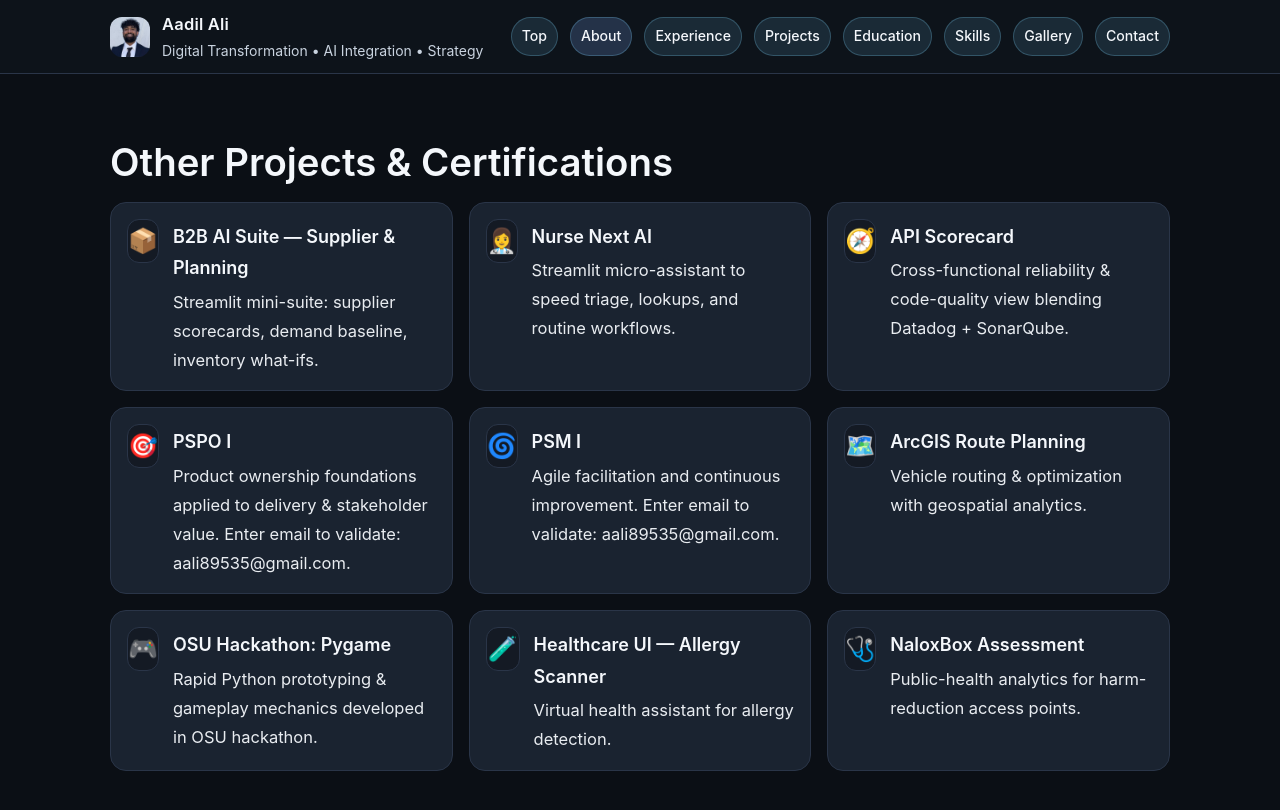
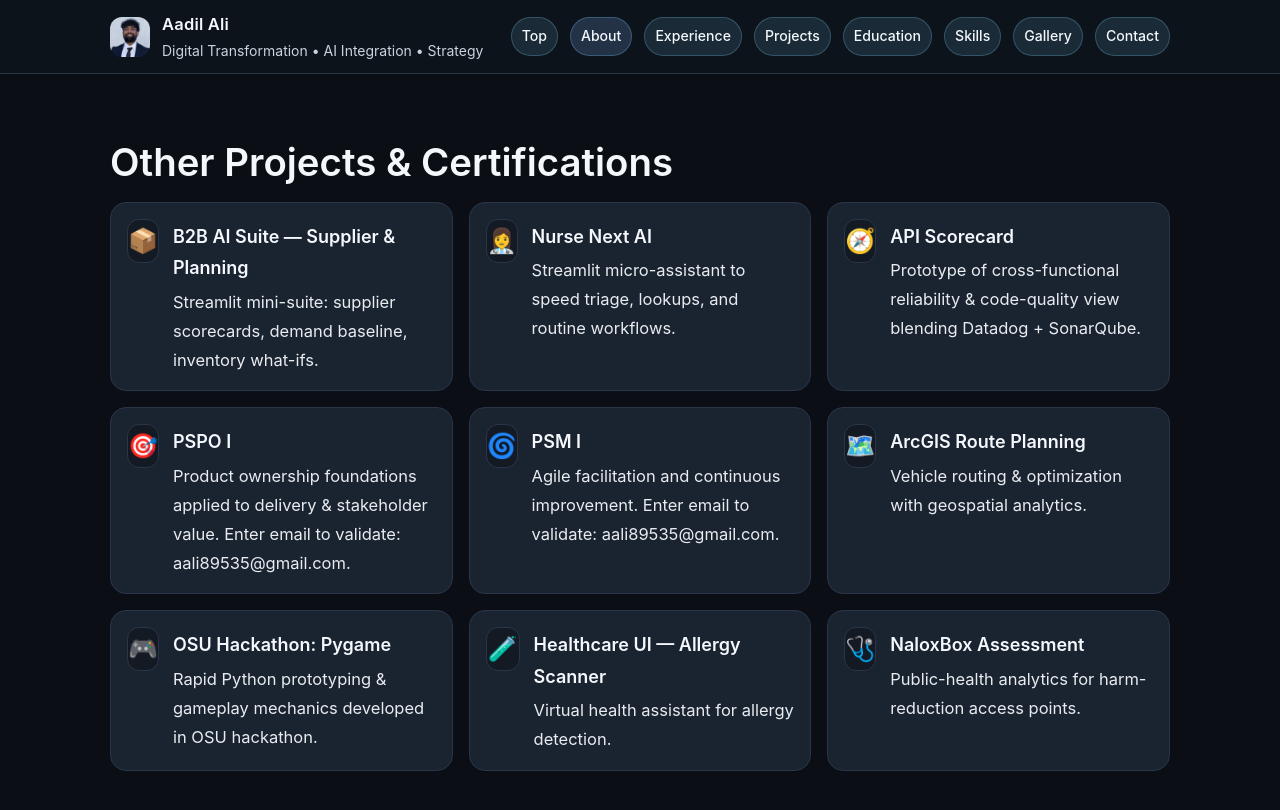
Before and after one commit to aaadil777/aaadil777.github.io, a Jekyll site: the page built from index.md, in a window 1280 px wide and 900 px high, scrolled down 4943 px. Shown: the top 810 px of the window. Built offline with Jekyll 4.4.1, drawn with Linux system fonts in a browser that asks for light colours.

Commit message:
Updated project description.

```diff
--- a/_data/projects.yml
+++ b/_data/projects.yml
@@ -18,7 +18,7 @@
 
 - title: "API Scorecard"
   emoji: "🧭"
-  desc: "Cross-functional reliability & code-quality view blending Datadog + SonarQube."
+  desc: "Prototype of cross-functional reliability & code-quality view blending Datadog + SonarQube."
   url: "https://drive.google.com/file/d/1lc3x2ueLaNYztbQAYWTSoUokFv91zSp1/view?usp=sharing"
   image: "/assets/proj-api-scorecard.jpg"
 
```
